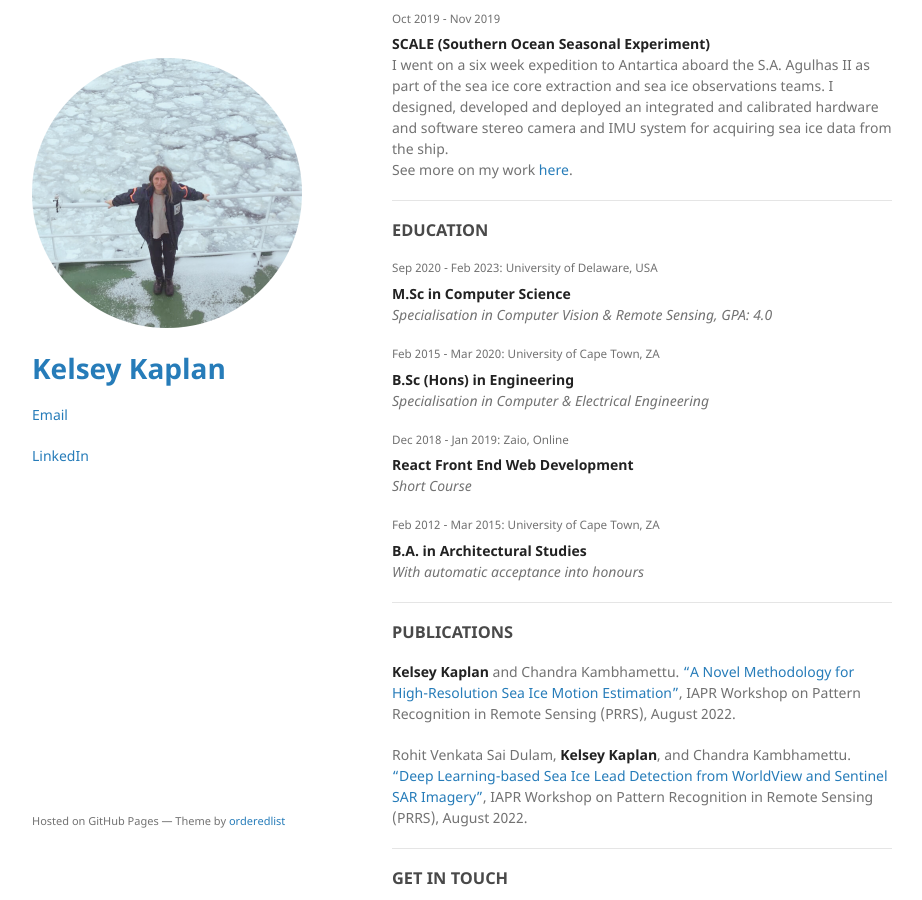
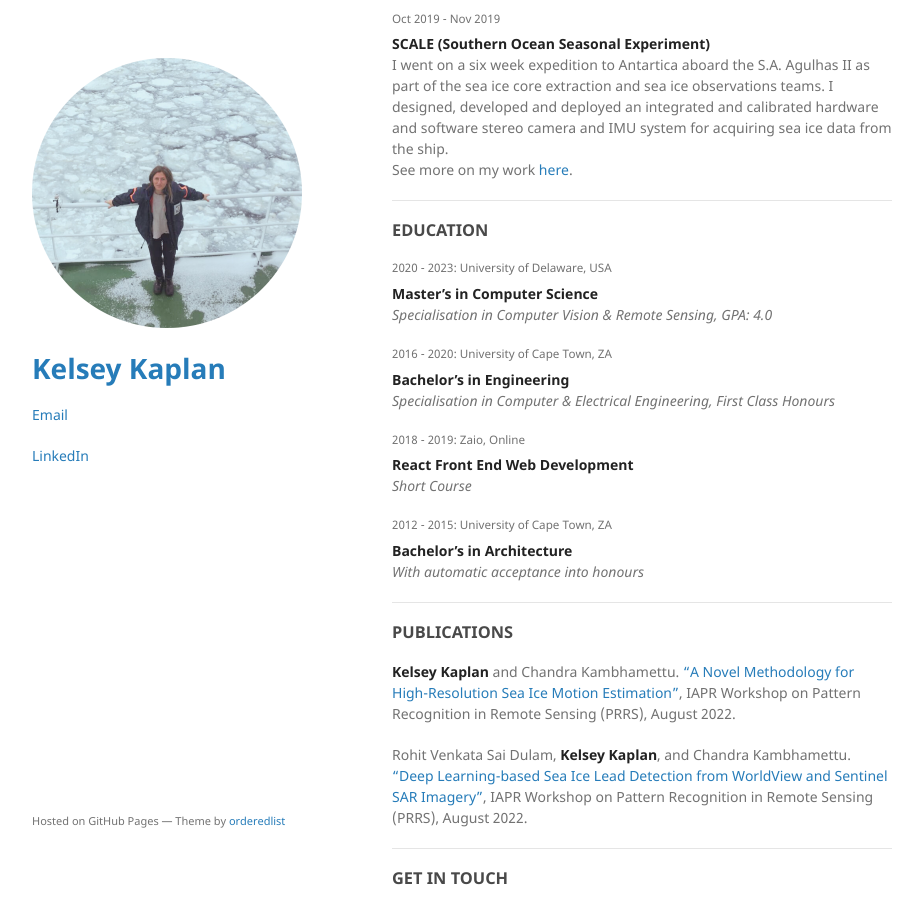
Before and after one commit to kelseykap/kelseykap.github.io, a Jekyll site: the page built from index.md, in a window 1280 px wide and 900 px high, scrolled down 569 px. Shown: the whole window, without its empty margins (178-1100 px from the left). Built offline with Jekyll 4.4.1, drawn with Linux system fonts in a browser that asks for light colours; our own code applies the rules of GitHub Pages for plain Markdown files.

Commit message:
Update index.md

```diff
--- a/index.md
+++ b/index.md
@@ -31,20 +31,20 @@ See more on my work [here](https://github.com/kelseykap/kelseykap.github.io/blob
 
 ### EDUCATION
 
-<sup>Sep 2020 - Feb 2023: University of Delaware, USA</sup><br>
-**M.Sc in Computer Science**<br>
+<sup>2020 - 2023: University of Delaware, USA</sup><br>
+**Master's in Computer Science**<br>
 _Specialisation in Computer Vision & Remote Sensing, GPA: 4.0_
 
-<sup>Feb 2015 - Mar 2020: University of Cape Town, ZA</sup><br>
-**B.Sc (Hons) in Engineering**<br>
-_Specialisation in Computer & Electrical Engineering_
+<sup>2016 - 2020: University of Cape Town, ZA</sup><br>
+**Bachelor's in Engineering**<br>
+_Specialisation in Computer & Electrical Engineering, First Class Honours_
 
-<sup>Dec 2018 - Jan 2019: Zaio, Online</sup><br>
+<sup>2018 - 2019: Zaio, Online</sup><br>
 **React Front End Web Development**<br>
 _Short Course_
 
-<sup>Feb 2012 - Mar 2015: University of Cape Town, ZA</sup><br>
-**B.A. in Architectural Studies**<br>
+<sup>2012 - 2015: University of Cape Town, ZA</sup><br>
+**Bachelor's in Architecture**<br>
 _With automatic acceptance into honours_
 
 * * *
```
